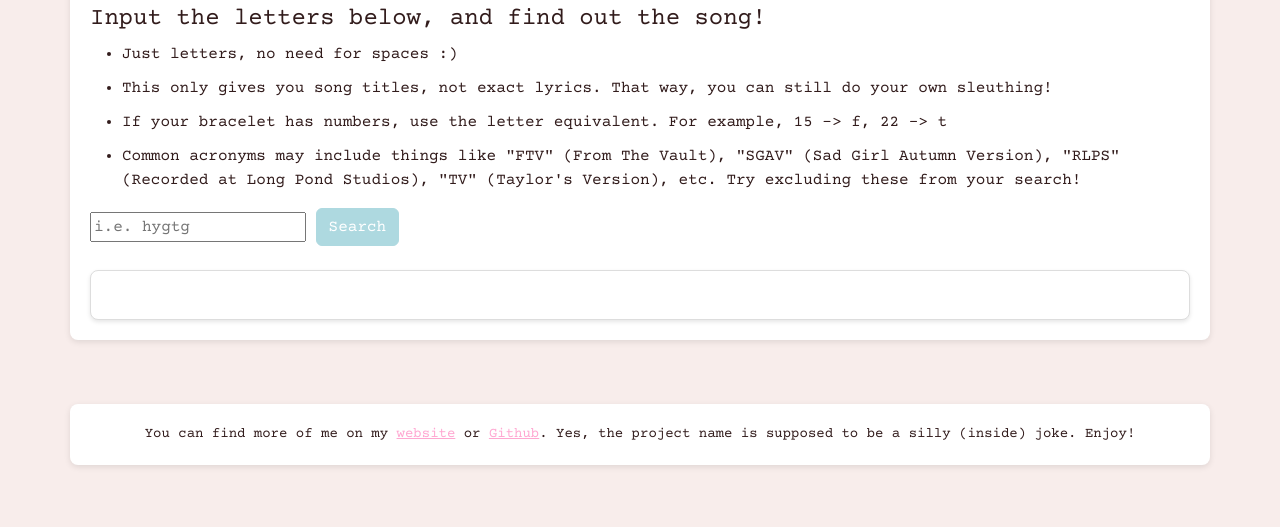
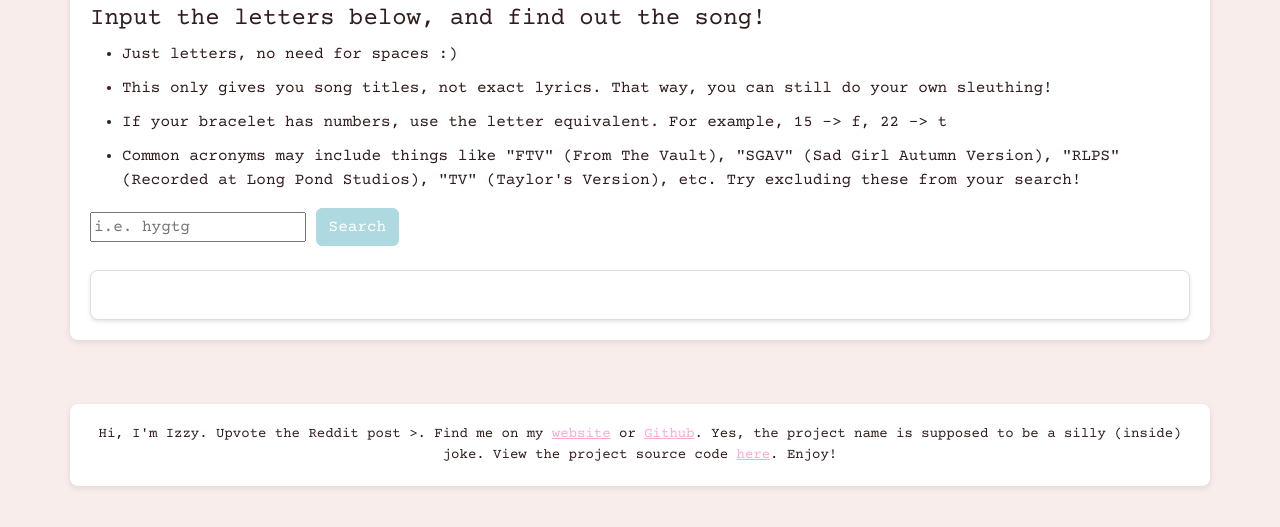
Before and after one commit to izzyreiff/visiblestrings, a plain HTML site: page index.html in a window 1280 px wide. Shown: the part 203-730 px from the top of the page. Drawn offline with nearby package versions, Linux system fonts and the light colour scheme.

Commit message:
Update index.html

```diff
--- a/index.html
+++ b/index.html
@@ -165,7 +165,7 @@
     <footer class="mt-5 py-3 text-center">
         <div class="container">
             <div class="row">
-                <small>You can find more of me on my <a href="https://izzyreiff.com" target="_blank">website</a> or <a href="https://github.com/izzyreiff/" target="_blank">Github</a>. Yes, the project name is supposed to be a silly (inside) joke. Enjoy!
+                <small>Hi, I'm Izzy. Upvote the Reddit post <a href="https://www.reddit.com/r/TaylorSwift/comments/16ksp5g/visible_strings_i_made_a_bracelet_decoding_website/" target="_blank" rel="noopener noreferrer"></a>>. Find me on my <a href="https://izzyreiff.com" target="_blank" rel="noopener noreferrer">website</a> or <a href="https://github.com/izzyreiff/" target="_blank" rel="noopener noreferrer">Github</a>. Yes, the project name is supposed to be a silly (inside) joke. View the project source code <a href="https://github.com/izzyreiff/visiblestrings" target="_blank" rel="noopener noreferrer">here</a>. Enjoy!
                 </small>
             </div>
         </div>
```
